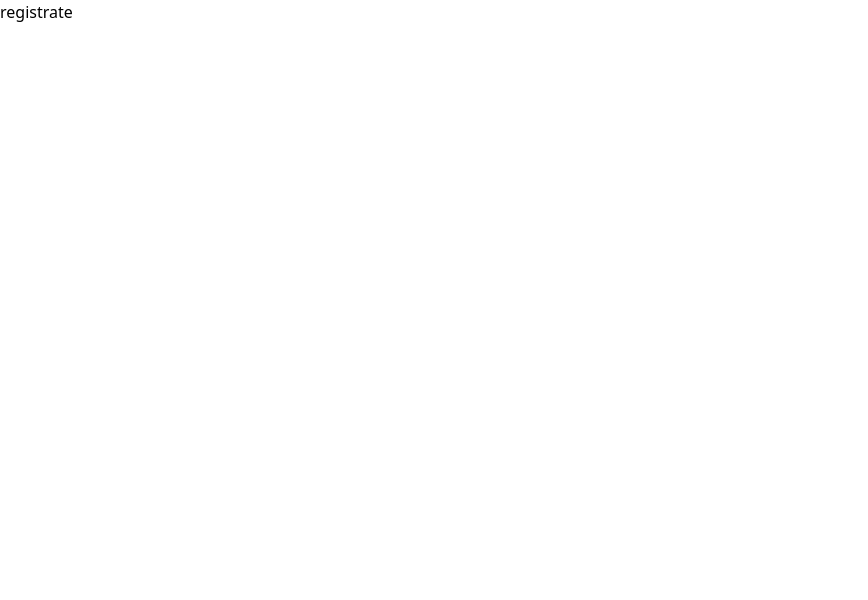
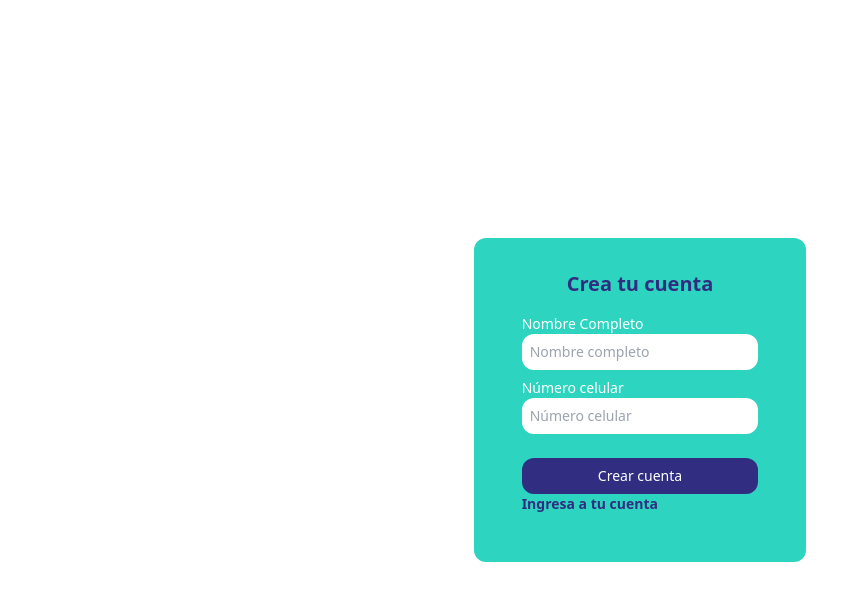
Before and after one commit to AngieMoya/digitalwallet, a Next.js app: page /sign-up in a window 1280 px wide. Shown: the top 600 px of the page, without its empty margins (0-868 px from the left). Built offline with nearby package versions, Linux system fonts and the light colour scheme.

Commit message:
sign up created

```diff
--- a/src/app/page.tsx
+++ b/src/app/login/page.tsx
@@ -1,4 +1,4 @@
-import Login from "../components/Login";
+import Login from "../../components/Login";
 
 export default function Home() {
   return (
--- a/src/app/sign-up/page.tsx
+++ b/src/app/sign-up/page.tsx
@@ -1,7 +1,9 @@
+import Signup from "@/components/Signup";
+
 export default function SignUp() {
   return (
-    <div>
-      <h2>registrate</h2>
+    <div className="flex flex-col items-center justify-center h-screen">
+      <Signup></Signup>
     </div>
   );
 }
--- /dev/null
+++ b/src/components/Signup.tsx
@@ -0,0 +1,39 @@
+import Link from "next/link";
+
+export default function SignUp() {
+  return (
+    <div className="flex flex-col items-center p-8 bg-teal-400 rounded-xl">
+      <h2 className="font-bold text-xl text-indigo-900">Crea tu cuenta</h2>
+      <form className="p-4 text-white text-sm">
+        <div className="flex flex-col pb-2">
+          <label htmlFor="name">Nombre Completo</label>
+          <input
+            className="rounded-xl p-2 text-indigo-900"
+            type="text"
+            name="name"
+            placeholder="Nombre completo"
+            id="name"
+          ></input>
+        </div>
+        <div className="flex flex-col pb-6">
+          <label htmlFor="cel">Número celular</label>
+          <input
+            className="rounded-xl p-2 text-indigo-900"
+            type="text"
+            name="cel"
+            placeholder="Número celular"
+            id="cel"
+          ></input>
+        </div>
+        <input
+          className="rounded-xl p-2 bg-indigo-900 w-full"
+          type="submit"
+          value="Crear cuenta"
+        />
+        <Link className="text-indigo-900 font-semibold" href={"/login"}>
+          Ingresa a tu cuenta
+        </Link>
+      </form>
+    </div>
+  );
+}
```
